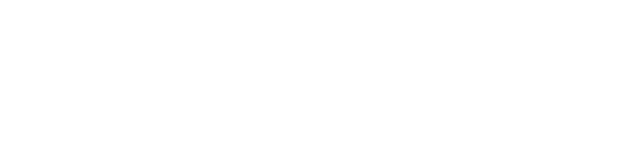
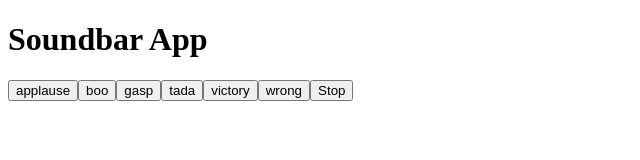
Before and after one commit to acciojob/Soundbar-Avantika10589, a website: page main.html in a window 1280 px wide. Shown: the whole page, without its empty margins (0-640 px from the left). Drawn offline with Linux system fonts and the light colour scheme.

Commit message:
created a submission

```diff
--- a/main.html
+++ b/main.html
@@ -8,6 +8,8 @@
 
 <body>
 	<!-- the entire body must be written by student -->
+	<h1>Soundbar App</h1>
+    <div id="buttons"></div>
     <script type="text/javascript" src="./script.js">
 </script>
 
--- a/script.js
+++ b/script.js
@@ -1 +1,38 @@
 //your JS code here. If required.
+
+const sounds = ["applause", "boo", "gasp","tada","victory","wrong"];
+
+const buttonsDiv = document.getElementById("buttons");
+
+sounds.forEach(sound => {
+  const btn = document.createElement("button");
+  btn.classList.add("btn");
+  btn.innerText = sound;
+
+  btn.addEventListener("click", () => {
+    stopSounds();
+    const audio = document.getElementById(sound);
+    audio.play();
+  });
+
+  buttonsDiv.appendChild(btn);
+
+ const audio = document.createElement("audio");
+  audio.src = `sounds/${sound}.mp3`;
+  audio.id = sound;
+  document.body.appendChild(audio);
+});
+
+const stopBtn = document.createElement("button");
+stopBtn.classList.add("stop");
+stopBtn.innerText = "Stop";
+stopBtn.addEventListener("click", stopSounds);
+buttonsDiv.appendChild(stopBtn);
+
+function stopSounds() {
+  sounds.forEach(sound => {
+    const audio = document.getElementById(sound);
+    audio.pause();
+    audio.currentTime = 0;
+  });
+}
```
